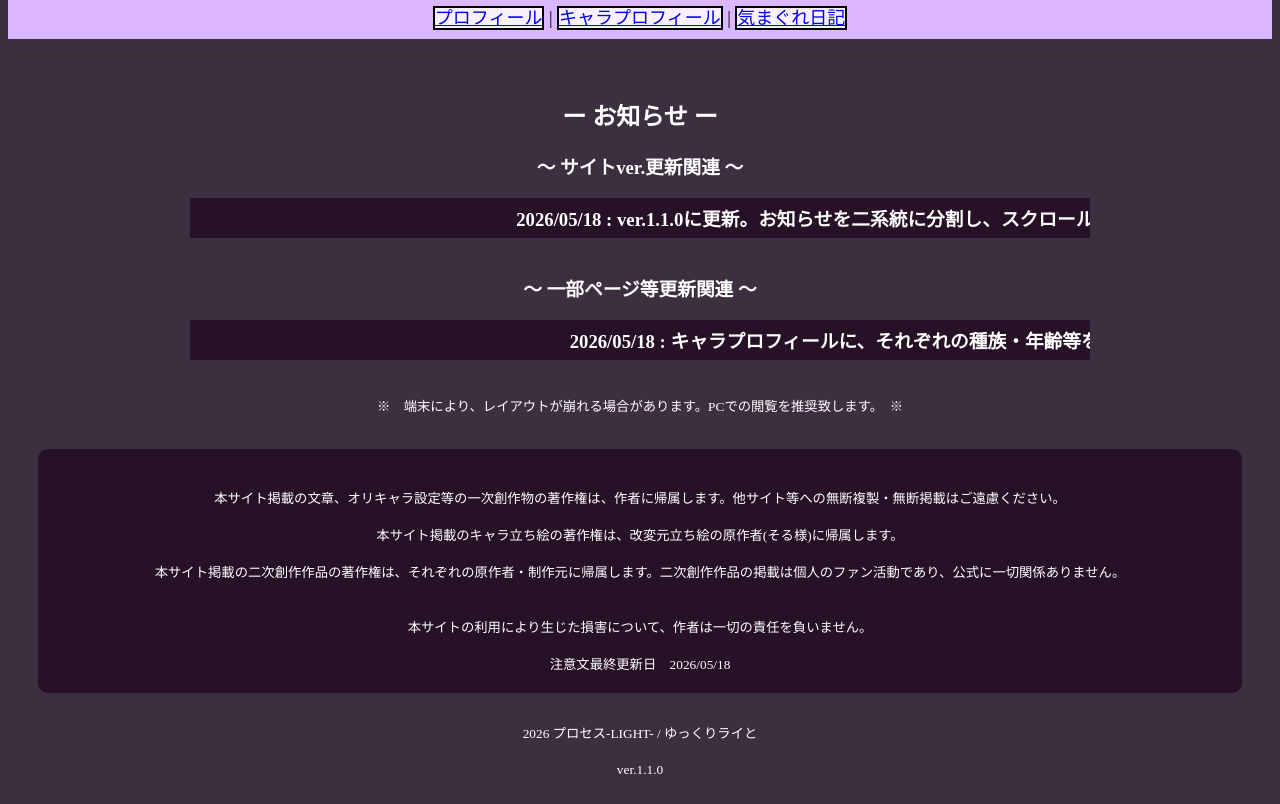
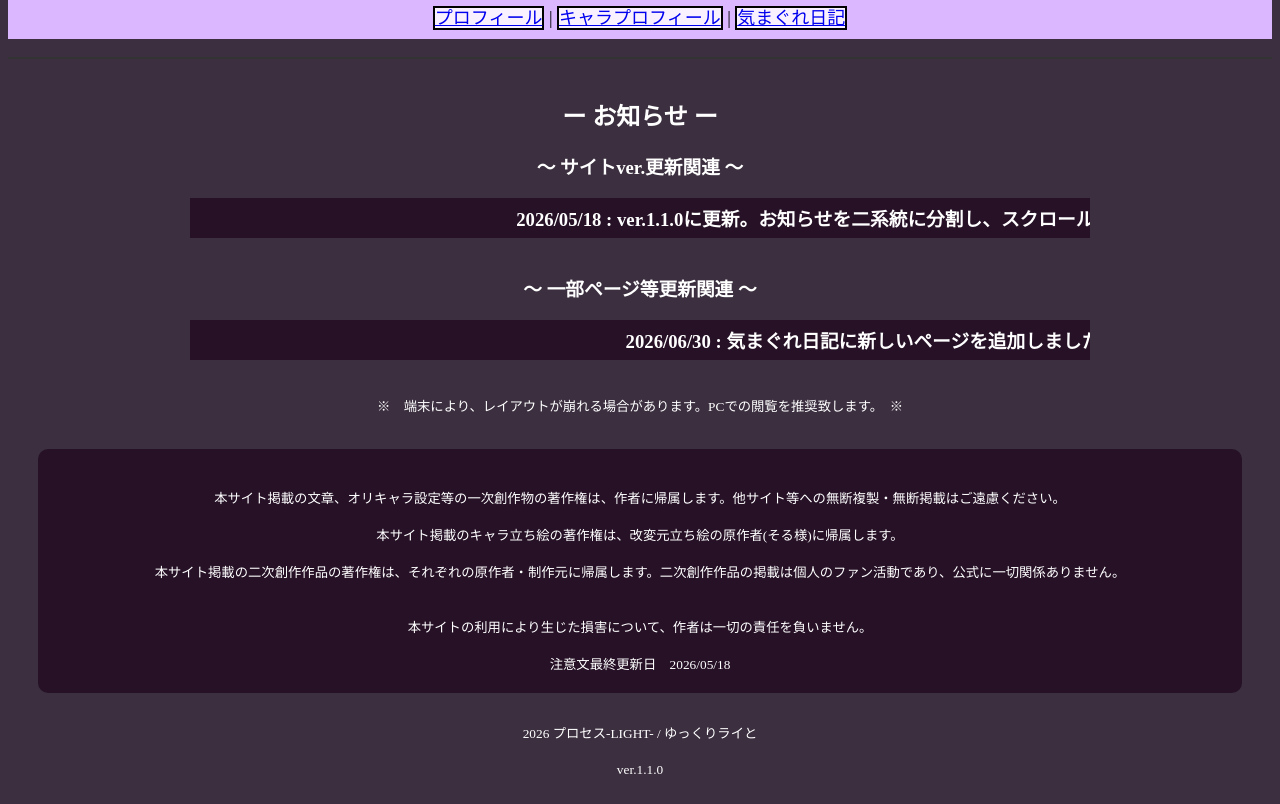
Before and after one commit to light-process/light-process.github.io, a plain HTML site: page index.html in a window 1280 px wide. Shown: the part 735-1539 px from the top of the page. Drawn offline with Linux system fonts and the light colour scheme; a web font is replaced by a local one.

Commit message:
Update index.html

```diff
--- a/index.html
+++ b/index.html
@@ -54,7 +54,7 @@
   <br>
   <h3>～ 一部ページ等更新関連 ～</h3>
   <div class="scroll">
-  <h3>2026/05/18 : キャラプロフィールに、それぞれの種族・年齢等を追加しました。</h3>
+  <h3>2026/06/30 : 気まぐれ日記に新しいページを追加しました。</h3>
   </div>
   <br>
   <body>
```
